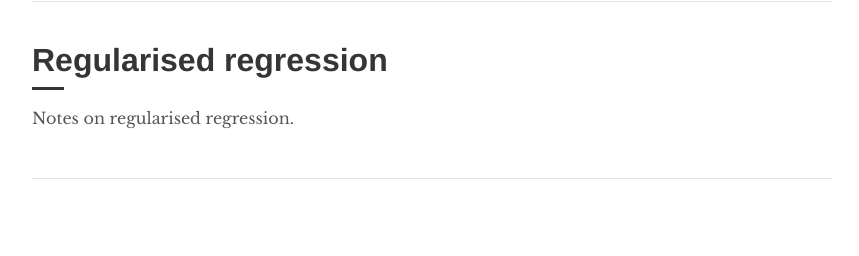
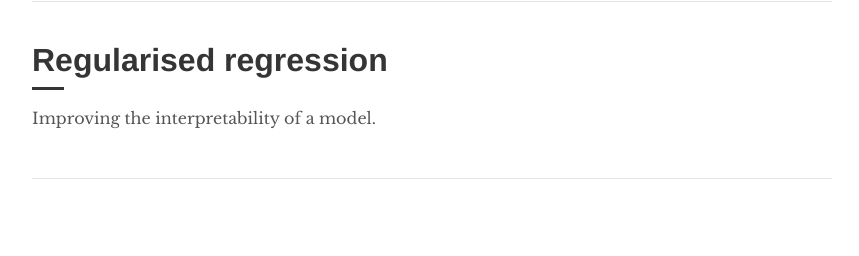
Before and after one commit to RobertDickens/dinkers.github.io, a Jekyll site: the page built from _machine-learning/index.html, in a window 1280 px wide. Shown: the part 1093-1349 px from the top of the page, without its empty margins (208-1067 px from the left). Built offline with Jekyll 4.4.1, drawn with Linux system fonts in a browser that asks for light colours; some web fonts are replaced.

Commit message:
Cleaned up regularised regression

```diff
--- a/_machine-learning/regularised_regression.md
+++ b/_machine-learning/regularised_regression.md
@@ -1,7 +1,7 @@
 ---
 layout: post
 title:  "Regularised Regression"
-description: "Notes on regularised regression."
+description: "Improving the interpretability of a model."
 ---
 
 ## Regularised Regression
```
